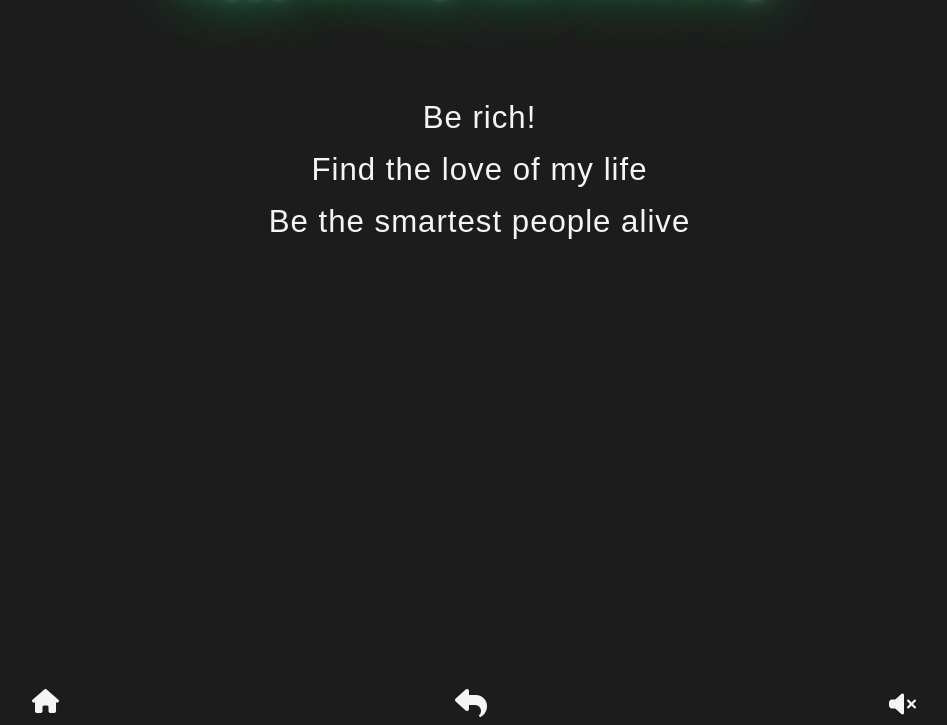
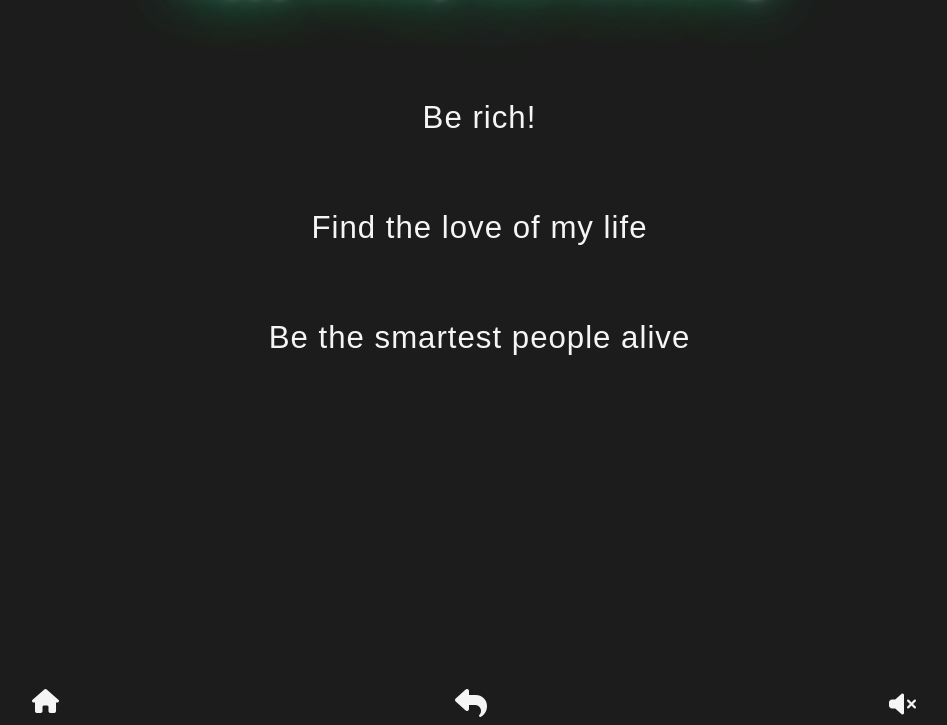
Before and after one commit to Tamas-Gavlider/choose-smart, a plain HTML site: page game.html in a window 1280 px wide. Shown: the part 75-800 px from the top of the page, without its empty margins (163-1110 px from the left). Drawn offline with Linux system fonts and the light colour scheme.

Commit message:
Add flex to choice btns

```diff
--- a/assets/css/style.css
+++ b/assets/css/style.css
@@ -175,6 +175,15 @@ form {
 }
 
 /*Style for the buttons on the game page*/
+#choices {
+    display: flex;
+    flex-direction: column;
+    flex-wrap: wrap;
+    justify-content: space-evenly;
+    align-items: center;
+    gap: 15px;
+}
+
 .choice-btn {
     letter-spacing: 1px;
     margin-top: 10px;
@@ -260,7 +269,7 @@ main {
 /*Position of the mute/unmute audio button*/
 #audio-btn {
     border: none;
-    background-color: transparent;
+    background-color: #1C1C1C;
     font-size: x-large;
     color: whitesmoke;
 }
--- a/game.html
+++ b/game.html
@@ -23,25 +23,24 @@
             <h2 id="heading">Happy birthday. Wish something!</h2>
             <p id="game-text"></p>
 
-            <div>
+    <div id="choices">
                 <button class="choice-btn" id="choice1">
                     Be rich!
-                </button>
-            </div>
-            <div>
+                </button><br>
+
+
                 <button class="choice-btn" id="choice2">
                     Find the love of my life
-                </button>
-            </div>
-            <div>
+                </button><br>
+
                 <button class="choice-btn" id="choice3">
                     Be the smartest people alive
-                </button>
-            </div>
-            <div>
+                </button><br>
+
                 <button class="choice-btn" id="choice4">
 
                 </button>
+            </div>
             </div>
             <div id="loop"></div>
 
```
